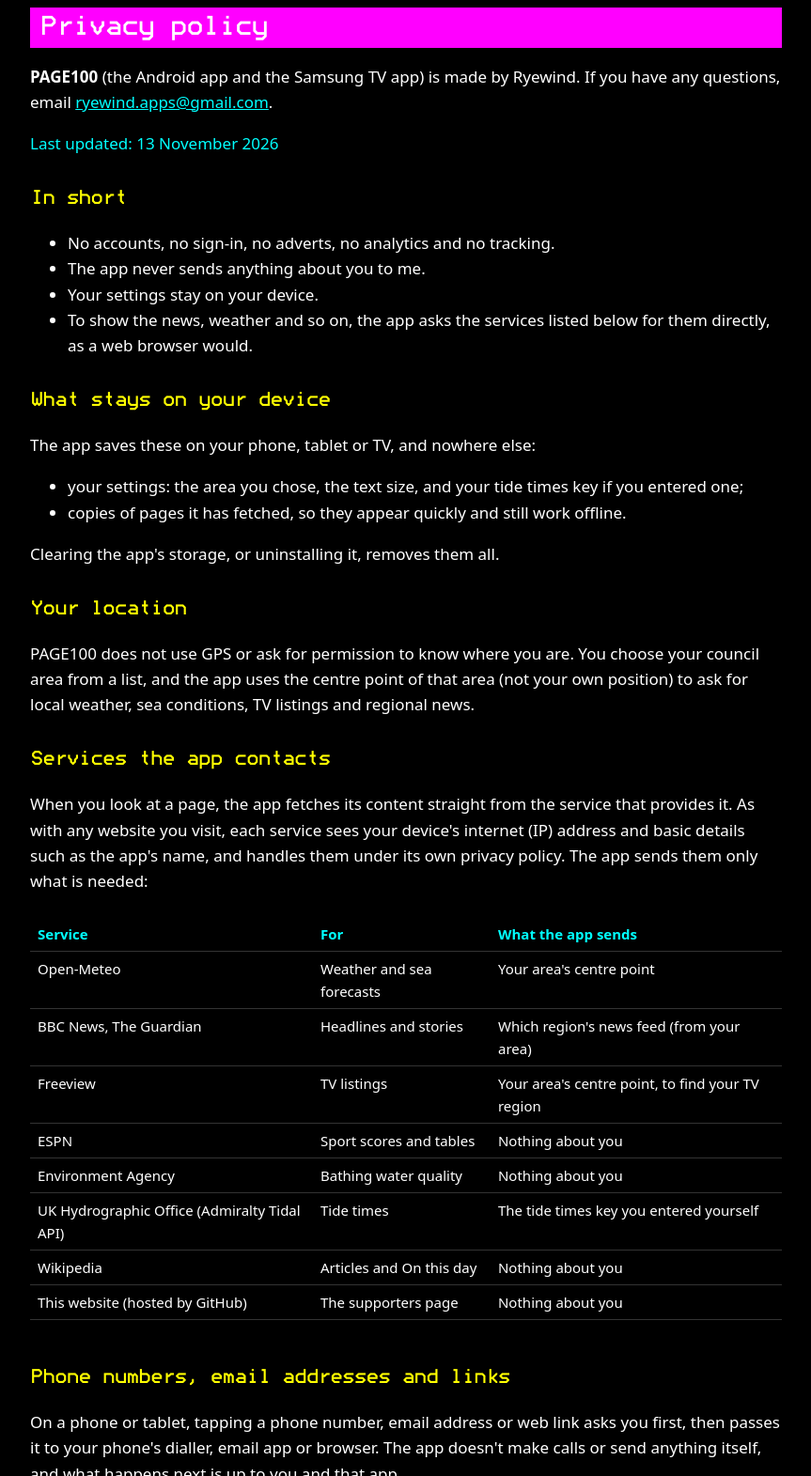
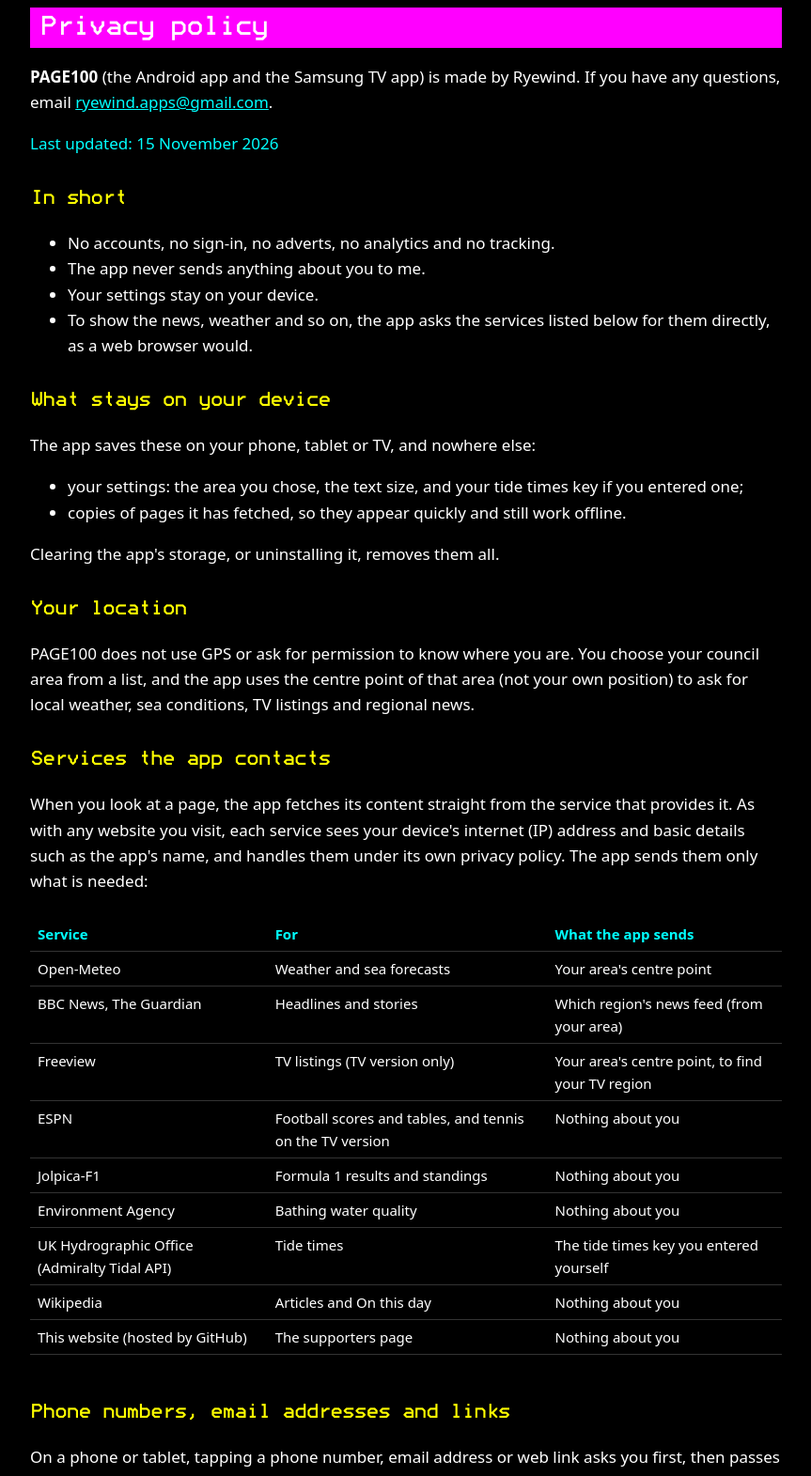
Before and after one commit to ryewind-apps/ryewind-apps.github.io, a plain HTML site: page page100/privacy.html in a window 1280 px wide. Shown: the part 60-1631 px from the top of the page at 94% size, without its empty margins (208-1071 px from the left). Drawn offline with Linux system fonts and the light colour scheme.

Commit message:
Update privacy.html
Coming soon

```diff
--- a/page100/privacy.html
+++ b/page100/privacy.html
@@ -18,7 +18,7 @@
 
 <p><strong>PAGE100</strong> (the Android app and the Samsung TV app) is made by Ryewind.
 If you have any questions, email <a href="mailto:ryewind.apps@gmail.com">ryewind.apps@gmail.com</a>.</p>
-<p class="cyan">Last updated: 13 November 2026</p>
+<p class="cyan">Last updated: 15 November 2026</p>
 
 <h2>In short</h2>
 <ul>
@@ -51,8 +51,9 @@ app's name, and handles them under its own privacy policy. The app sends them on
     <tr><th>Service</th><th>For</th><th>What the app sends</th></tr>
     <tr><td>Open-Meteo</td><td>Weather and sea forecasts</td><td>Your area's centre point</td></tr>
     <tr><td>BBC News, The Guardian</td><td>Headlines and stories</td><td>Which region's news feed (from your area)</td></tr>
-    <tr><td>Freeview</td><td>TV listings</td><td>Your area's centre point, to find your TV region</td></tr>
-    <tr><td>ESPN</td><td>Sport scores and tables</td><td>Nothing about you</td></tr>
+    <tr><td>Freeview</td><td>TV listings (TV version only)</td><td>Your area's centre point, to find your TV region</td></tr>
+    <tr><td>ESPN</td><td>Football scores and tables, and tennis on the TV version</td><td>Nothing about you</td></tr>
+    <tr><td>Jolpica-F1</td><td>Formula 1 results and standings</td><td>Nothing about you</td></tr>
     <tr><td>Environment Agency</td><td>Bathing water quality</td><td>Nothing about you</td></tr>
     <tr><td>UK Hydrographic Office (Admiralty Tidal API)</td><td>Tide times</td><td>The tide times key you entered yourself</td></tr>
     <tr><td>Wikipedia</td><td>Articles and On this day</td><td>Nothing about you</td></tr>
```
